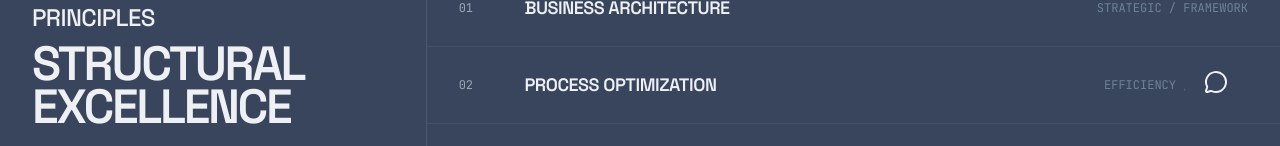
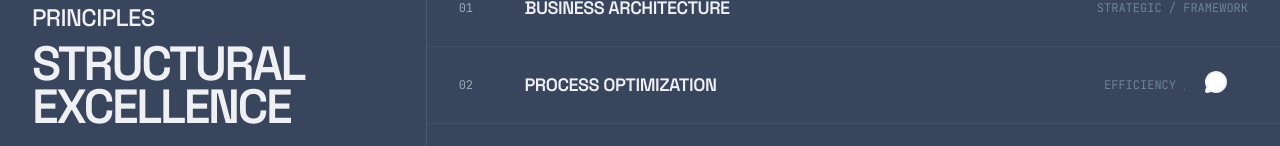
Before and after one commit to KCprsnlcc/tiscu-consulting, a Next.js app: page / in a window 1280 px wide. Shown: the part 654-800 px from the top of the page. Built offline with nearby package versions, Linux system fonts and the light colour scheme; no server answers.

Commit message:
Update message icon to solid white color

```diff
--- a/src/components/icons/MessageIcon.tsx
+++ b/src/components/icons/MessageIcon.tsx
@@ -11,7 +11,7 @@ export default function MessageIcon() {
       whileTap={{ scale: 0.95 }}
       transition={{ duration: 0.2, type: "spring", stiffness: 400, damping: 10 }}
     >
-      <MessageCircle size={24} />
+      <MessageCircle size={24} fill="white" />
     </motion.button>
   );
 }
```
